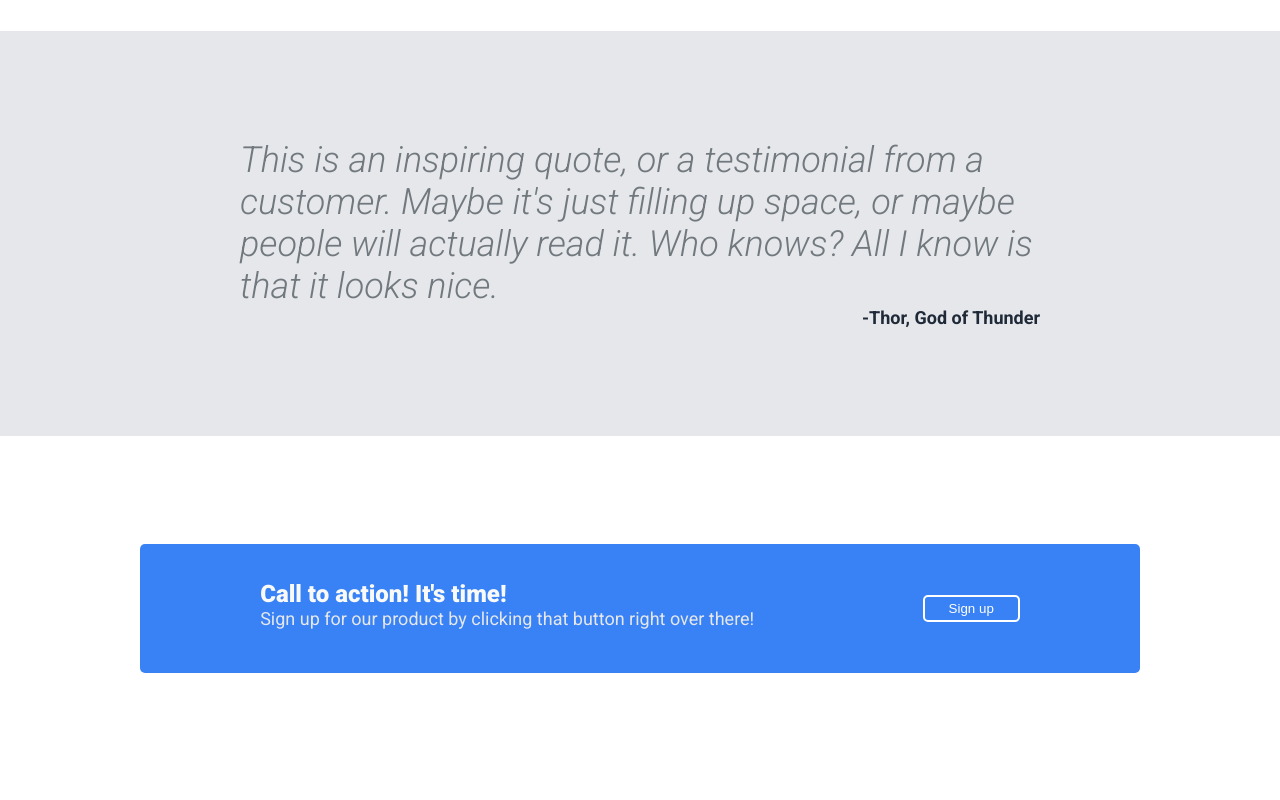
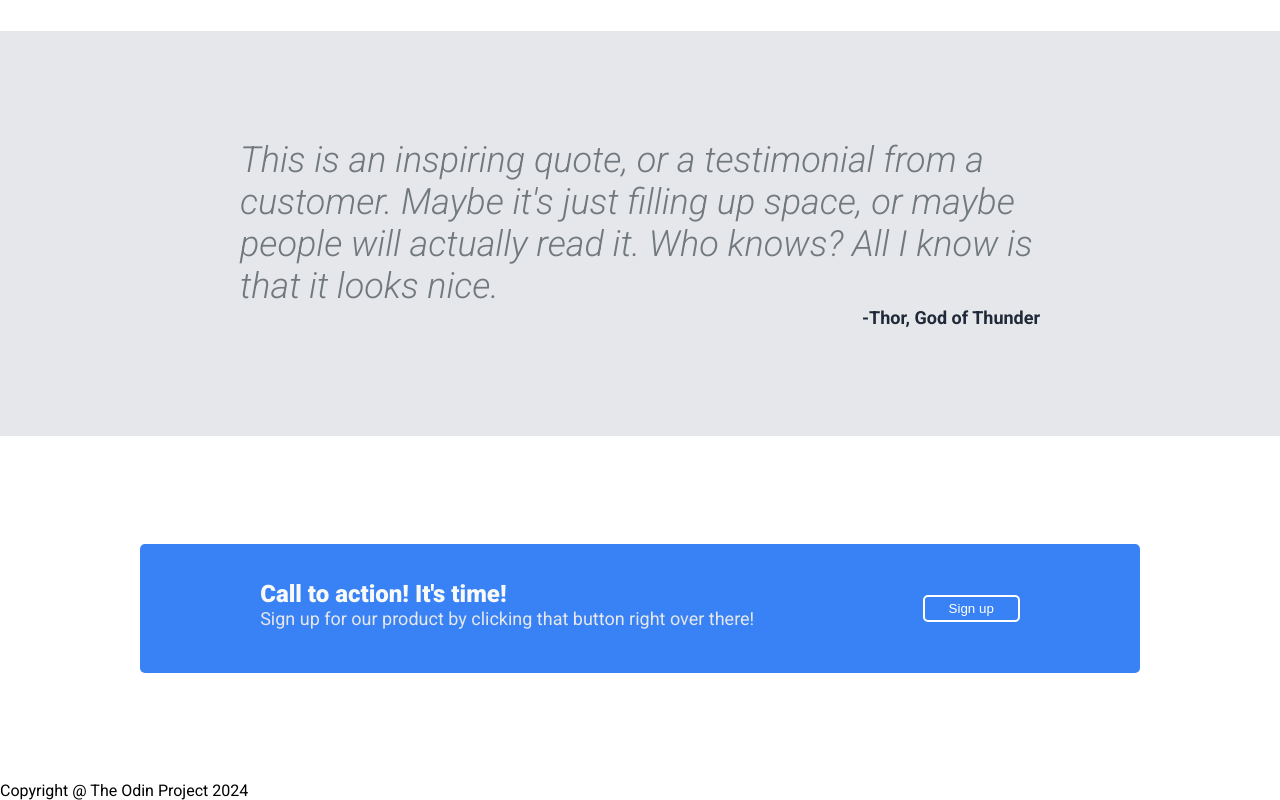
Before and after one commit to alexnoy/Landing-page, a plain HTML site: page index.html in a window 1280 px wide. Shown: the part 947-1747 px from the top of the page. Drawn offline with Linux system fonts and the light colour scheme.

Commit message:
index-Add footer section

```diff
--- a/index.html
+++ b/index.html
@@ -62,5 +62,6 @@
             </div>
         </div>
     </div>
+    <footer>Copyright @ The Odin Project 2024</footer>
 </body>
 </html>
```
